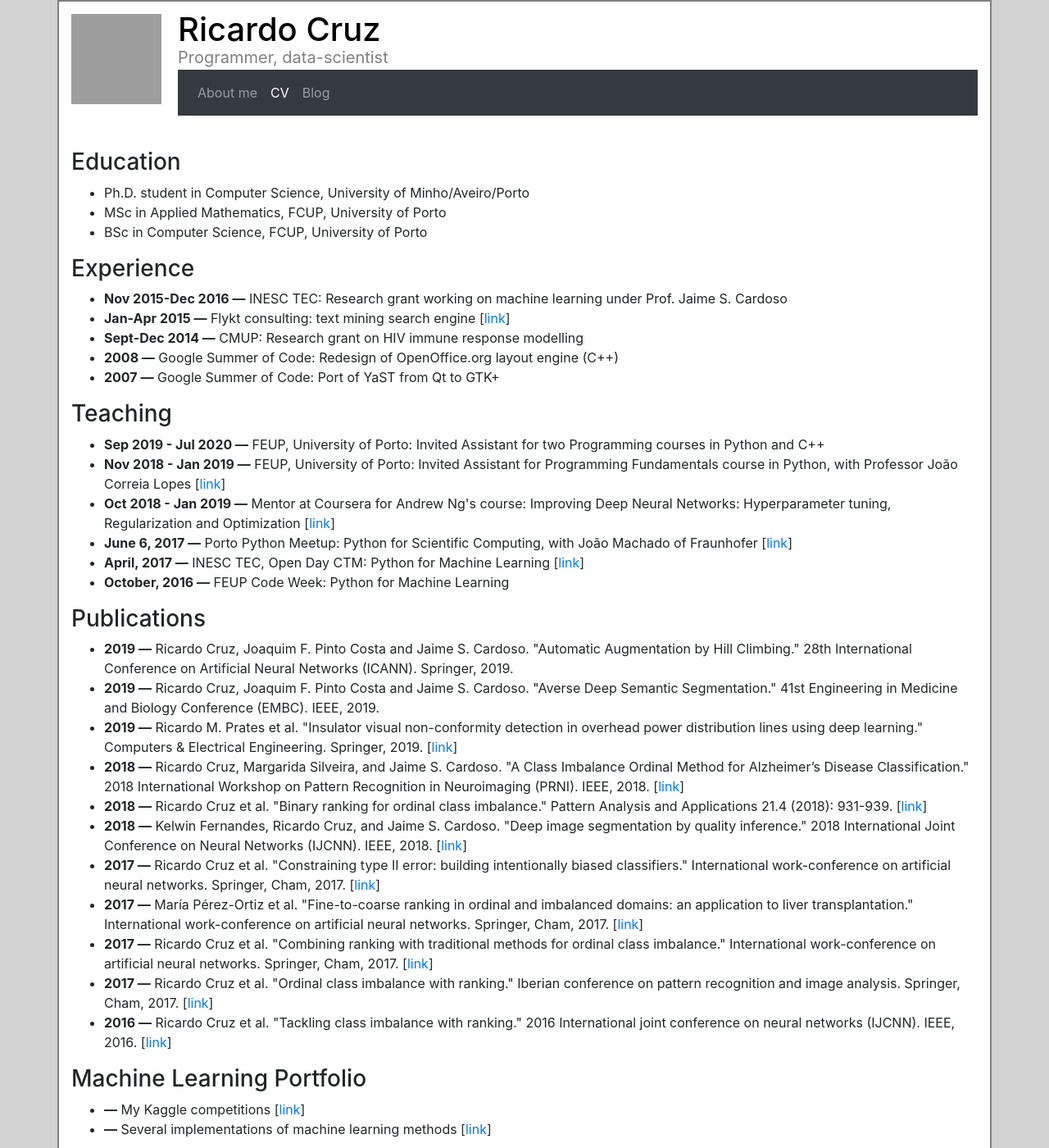
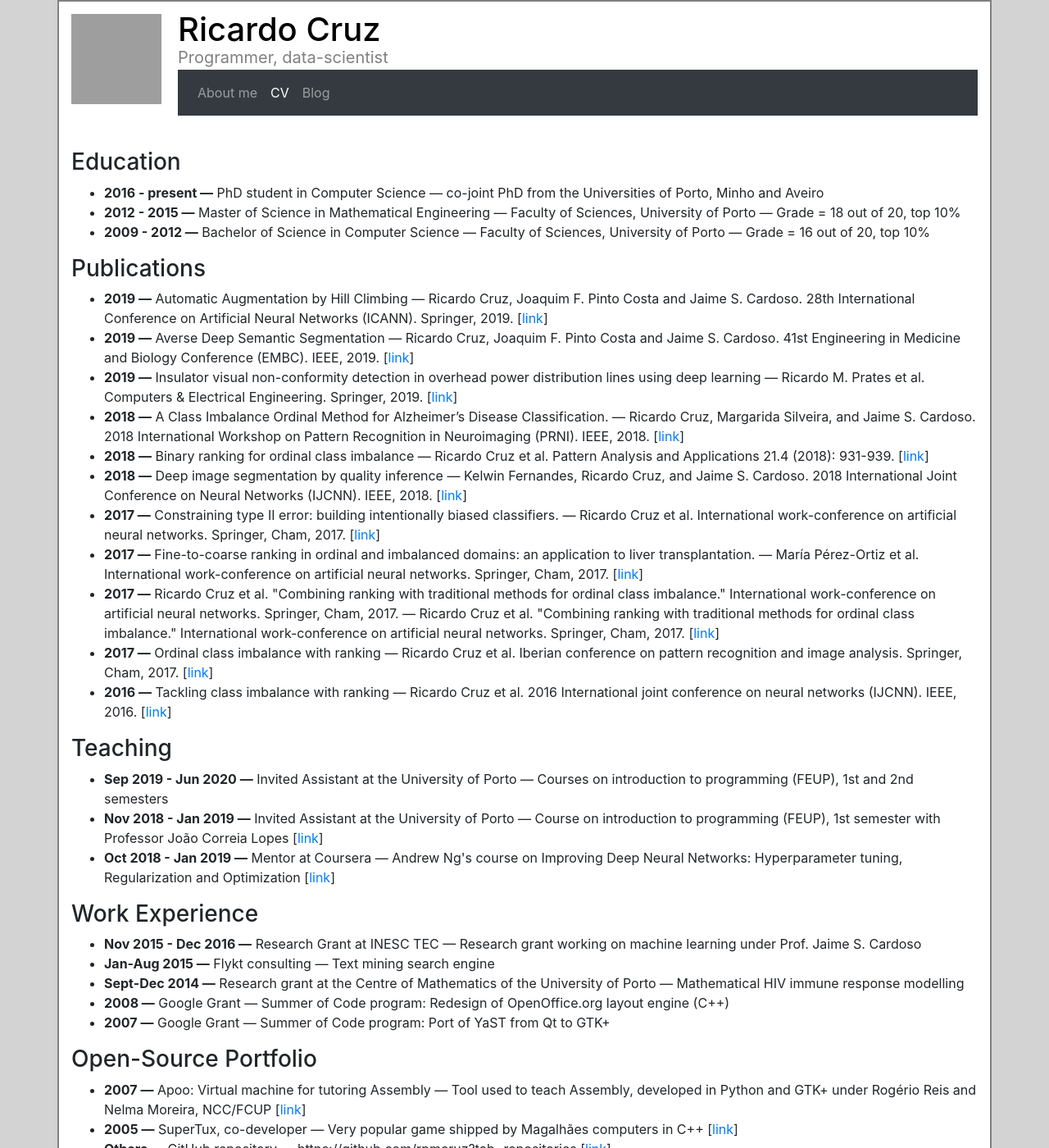
Before and after one commit to rpmcruz/rpmcruz.github.io, a Jekyll site: the page built from cv.html, in a window 1280 px wide and 1400 px high. Shown: the whole window at 82% size. Built offline with Jekyll 4.4.1, drawn with Linux system fonts in a browser that asks for light colours; some of the changed text lies outside the part shown; grey boxes are pictures that could not be loaded.

Commit message:
Updated CV; adding links to two last papers and re-formatted text a little bit.

```diff
--- a/cv.html
+++ b/cv.html
@@ -7,107 +7,87 @@ active: cv
 <h3>Education</h3>
 <ul>
 
-<li>Ph.D. student in Computer Science, University of Minho/Aveiro/Porto</li>
+<li><b>2016 - present &mdash;</b> PhD student in Computer Science &mdash; co-joint PhD from the Universities of Porto, Minho and Aveiro</li>
 
-<li>MSc in Applied Mathematics, FCUP, University of Porto</li>
+<li><b>2012 - 2015 &mdash;</b> Master of Science in Mathematical Engineering &mdash; Faculty of Sciences, University of Porto &mdash; Grade = 18 out of 20, top 10%</li>
 
-<li>BSc in Computer Science, FCUP, University of Porto</li>
+<li><b>2009 - 2012 &mdash;</b> Bachelor of Science in Computer Science &mdash; Faculty of Sciences, University of Porto &mdash; Grade = 16 out of 20, top 10%</li>
 
 </ul>
 
-<h3>Experience</h3>
+<h3>Publications</h3>
 <ul>
 
-<li><b>Nov 2015-Dec 2016 &mdash;</b> INESC TEC: Research grant working on machine learning under Prof. Jaime S. Cardoso</li>
+<li><b>2019 &mdash;</b> Automatic Augmentation by Hill Climbing &mdash; Ricardo Cruz, Joaquim F. Pinto Costa and Jaime S. Cardoso. 28th International Conference on Artificial Neural Networks (ICANN). Springer, 2019. [<a href="https://link.springer.com/chapter/10.1007/978-3-030-30484-3_10">link</a>]</li>
 
-<li><b>Jan-Apr 2015 &mdash;</b> Flykt consulting: text mining search engine [<a href="https://flykt.com">link</a>]</li>
+<li><b>2019 &mdash;</b> Averse Deep Semantic Segmentation &mdash; Ricardo Cruz, Joaquim F. Pinto Costa and Jaime S. Cardoso. 41st Engineering in Medicine and Biology Conference (EMBC). IEEE, 2019. [<a href="https://ieeexplore.ieee.org/abstract/document/8857385">link</a>]</li>
 
-<li><b>Sept-Dec 2014 &mdash;</b> CMUP: Research grant on HIV immune response modelling</li>
+<li><b>2019 &mdash;</b> Insulator visual non-conformity detection in overhead power distribution lines using deep learning &mdash; Ricardo M. Prates et al. Computers & Electrical Engineering. Springer, 2019. [<a href="https://www.sciencedirect.com/science/article/pii/S004579061930967X?dgcid=coauthor">link</a>]</li>
 
-<li><b>2008 &mdash;</b> Google Summer of Code: Redesign of OpenOffice.org layout engine (C++)</li>
+<li><b>2018 &mdash;</b> A Class Imbalance Ordinal Method for Alzheimer’s Disease Classification. &mdash; Ricardo Cruz, Margarida Silveira, and Jaime S. Cardoso. 2018 International Workshop on Pattern Recognition in Neuroimaging (PRNI). IEEE, 2018. [<a href="https://ieeexplore.ieee.org/abstract/document/8423960/">link</a>]</li>
 
-<li><b>2007 &mdash;</b> Google Summer of Code: Port of YaST from Qt to GTK+</li>
+<li><b>2018 &mdash;</b> Binary ranking for ordinal class imbalance &mdash; Ricardo Cruz et al. Pattern Analysis and Applications 21.4 (2018): 931-939. [<a href="https://link.springer.com/epdf/10.1007/s10044-018-0705-4?author_access_token=p2L5jwabAzmA-hENM_mugfe4RwlQNchNByi7wbcMAY42mOH72RPQeb098_tyy79R09eJLVa1A5i0Fl8_sgW1ks0WseTTuEtHZyi1eB8zBX3Z7vgZBxHJZ3x26EzyODMrDn4oUkmT-tVcZK4oD3u4vQ%3D%3D">link</a>]</li>
+
+<li><b>2018 &mdash;</b> Deep image segmentation by quality inference &mdash; Kelwin Fernandes, Ricardo Cruz, and Jaime S. Cardoso. 2018 International Joint Conference on Neural Networks (IJCNN). IEEE, 2018. [<a href="https://ieeexplore.ieee.org/abstract/document/8489696/">link</a>]</li>
+
+<li><b>2017 &mdash;</b> Constraining type II error: building intentionally biased classifiers. &mdash; Ricardo Cruz et al. International work-conference on artificial neural networks. Springer, Cham, 2017. [<a href="https://link.springer.com/chapter/10.1007/978-3-319-59147-6_47">link</a>]</li>
+
+<li><b>2017 &mdash;</b> Fine-to-coarse ranking in ordinal and imbalanced domains: an application to liver transplantation. &mdash; María Pérez-Ortiz et al. International work-conference on artificial neural networks. Springer, Cham, 2017. [<a href="https://link.springer.com/chapter/10.1007/978-3-319-59147-6_45">link</a>]</li>
+
+<li><b>2017 &mdash;</b> Ricardo Cruz et al. "Combining ranking with traditional methods for ordinal class imbalance." International work-conference on artificial neural networks. Springer, Cham, 2017. &mdash; Ricardo Cruz et al. "Combining ranking with traditional methods for ordinal class imbalance." International work-conference on artificial neural networks. Springer, Cham, 2017. [<a href="https://link.springer.com/chapter/10.1007/978-3-319-59147-6_46">link</a>]</li>
+
+<li><b>2017 &mdash;</b> Ordinal class imbalance with ranking &mdash; Ricardo Cruz et al. Iberian conference on pattern recognition and image analysis. Springer, Cham, 2017. [<a href="https://link.springer.com/chapter/10.1007/978-3-319-58838-4_1">link</a>]</li>
+
+<li><b>2016 &mdash;</b> Tackling class imbalance with ranking &mdash; Ricardo Cruz et al. 2016 International joint conference on neural networks (IJCNN). IEEE, 2016. [<a href="http://ieeexplore.ieee.org/abstract/document/7727469/">link</a>]</li>
 
 </ul>
 
 <h3>Teaching</h3>
 <ul>
 
-<li><b>Sep 2019 - Jul 2020 &mdash;</b> FEUP, University of Porto: Invited Assistant for two Programming courses in Python and C++</li>
+<li><b>Sep 2019 - Jun 2020 &mdash;</b> Invited Assistant at the University of Porto &mdash; Courses on introduction to programming (FEUP), 1st and 2nd semesters</li>
 
-<li><b>Nov 2018 - Jan 2019 &mdash;</b> FEUP, University of Porto: Invited Assistant for Programming Fundamentals course in Python, with Professor João Correia Lopes [<a href="https://sigarra.up.pt/feup/en/UCURR_GERAL.FICHA_UC_VIEW?pv_ocorrencia_id=419983">link</a>]</li>
+<li><b>Nov 2018 - Jan 2019 &mdash;</b> Invited Assistant at the University of Porto &mdash; Course on introduction to programming (FEUP), 1st semester with Professor João Correia Lopes [<a href="https://sigarra.up.pt/feup/en/UCURR_GERAL.FICHA_UC_VIEW?pv_ocorrencia_id=419983">link</a>]</li>
 
-<li><b>Oct 2018 - Jan 2019 &mdash;</b> Mentor at Coursera for Andrew Ng's course: Improving Deep Neural Networks: Hyperparameter tuning, Regularization and Optimization [<a href="https://coursera.credly.com/#!/member-badges/14523925">link</a>]</li>
-
-<li><b>June 6, 2017 &mdash;</b> Porto Python Meetup: Python for Scientific Computing, with João Machado of Fraunhofer [<a href="https://www.youtube.com/watch?v=klr1z1EJ1yY">link</a>]</li>
-
-<li><b>April, 2017 &mdash;</b> INESC TEC, Open Day CTM: Python for Machine Learning [<a href="http://bip.inesctec.pt/181/noticia-ev05.html">link</a>]</li>
-
-<li><b>October, 2016 &mdash;</b> FEUP Code Week: Python for Machine Learning</li>
+<li><b>Oct 2018 - Jan 2019 &mdash;</b> Mentor at Coursera &mdash; Andrew Ng's course on Improving Deep Neural Networks: Hyperparameter tuning, Regularization and Optimization [<a href="https://coursera.credly.com/#!/member-badges/14523925">link</a>]</li>
 
 </ul>
 
-<h3>Publications</h3>
+<h3>Work Experience</h3>
 <ul>
 
-<li><b>2019 &mdash;</b> Ricardo Cruz, Joaquim F. Pinto Costa and Jaime S. Cardoso. "Automatic Augmentation by Hill Climbing." 28th International Conference on Artificial Neural Networks (ICANN). Springer, 2019.</li>
+<li><b>Nov 2015 - Dec 2016 &mdash;</b> Research Grant at INESC TEC &mdash; Research grant working on machine learning under Prof. Jaime S. Cardoso</li>
 
-<li><b>2019 &mdash;</b> Ricardo Cruz, Joaquim F. Pinto Costa and Jaime S. Cardoso. "Averse Deep Semantic Segmentation." 41st Engineering in Medicine and Biology Conference (EMBC). IEEE, 2019.</li>
+<li><b>Jan-Aug 2015 &mdash;</b> Flykt consulting &mdash; Text mining search engine</li>
 
-<li><b>2019 &mdash;</b> Ricardo M. Prates et al. "Insulator visual non-conformity detection in overhead power distribution lines using deep learning." Computers & Electrical Engineering. Springer, 2019. [<a href="https://www.sciencedirect.com/science/article/pii/S004579061930967X?dgcid=coauthor">link</a>]</li>
+<li><b>Sept-Dec 2014 &mdash;</b> Research grant at the Centre of Mathematics of the University of Porto &mdash; Mathematical HIV immune response modelling</li>
 
-<li><b>2018 &mdash;</b> Ricardo Cruz, Margarida Silveira, and Jaime S. Cardoso. "A Class Imbalance Ordinal Method for Alzheimer’s Disease Classification." 2018 International Workshop on Pattern Recognition in Neuroimaging (PRNI). IEEE, 2018. [<a href="https://ieeexplore.ieee.org/abstract/document/8423960/">link</a>]</li>
+<li><b>2008 &mdash;</b> Google Grant &mdash; Summer of Code program: Redesign of OpenOffice.org layout engine (C++)</li>
 
-<li><b>2018 &mdash;</b> Ricardo Cruz et al. "Binary ranking for ordinal class imbalance." Pattern Analysis and Applications 21.4 (2018): 931-939. [<a href="https://link.springer.com/epdf/10.1007/s10044-018-0705-4?author_access_token=p2L5jwabAzmA-hENM_mugfe4RwlQNchNByi7wbcMAY42mOH72RPQeb098_tyy79R09eJLVa1A5i0Fl8_sgW1ks0WseTTuEtHZyi1eB8zBX3Z7vgZBxHJZ3x26EzyODMrDn4oUkmT-tVcZK4oD3u4vQ%3D%3D">link</a>]</li>
-
-<li><b>2018 &mdash;</b> Kelwin Fernandes, Ricardo Cruz, and Jaime S. Cardoso. "Deep image segmentation by quality inference." 2018 International Joint Conference on Neural Networks (IJCNN). IEEE, 2018. [<a href="https://ieeexplore.ieee.org/abstract/document/8489696/">link</a>]</li>
-
-<li><b>2017 &mdash;</b> Ricardo Cruz et al. "Constraining type II error: building intentionally biased classifiers." International work-conference on artificial neural networks. Springer, Cham, 2017. [<a href="https://link.springer.com/chapter/10.1007/978-3-319-59147-6_47">link</a>]</li>
-
-<li><b>2017 &mdash;</b> María Pérez-Ortiz et al. "Fine-to-coarse ranking in ordinal and imbalanced domains: an application to liver transplantation." International work-conference on artificial neural networks. Springer, Cham, 2017. [<a href="https://link.springer.com/chapter/10.1007/978-3-319-59147-6_45">link</a>]</li>
-
-<li><b>2017 &mdash;</b> Ricardo Cruz et al. "Combining ranking with traditional methods for ordinal class imbalance." International work-conference on artificial neural networks. Springer, Cham, 2017. [<a href="https://link.springer.com/chapter/10.1007/978-3-319-59147-6_46">link</a>]</li>
-
-<li><b>2017 &mdash;</b> Ricardo Cruz et al. "Ordinal class imbalance with ranking." Iberian conference on pattern recognition and image analysis. Springer, Cham, 2017. [<a href="https://link.springer.com/chapter/10.1007/978-3-319-58838-4_1">link</a>]</li>
-
-<li><b>2016 &mdash;</b> Ricardo Cruz et al. "Tackling class imbalance with ranking." 2016 International joint conference on neural networks (IJCNN). IEEE, 2016. [<a href="http://ieeexplore.ieee.org/abstract/document/7727469/">link</a>]</li>
+<li><b>2007 &mdash;</b> Google Grant &mdash; Summer of Code program: Port of YaST from Qt to GTK+</li>
 
 </ul>
 
-
-<h3>Machine Learning Portfolio</h3>
+<h3>Open-Source Portfolio</h3>
 <ul>
 
-<li><b> &mdash;</b> My Kaggle competitions [<a href="https://www.kaggle.com/rpmcruz">link</a>]</li>
+<li><b>2007 &mdash;</b> Apoo: Virtual machine for tutoring Assembly &mdash; Tool used to teach Assembly, developed in Python and GTK+ under Rogério Reis and Nelma Moreira, NCC/FCUP [<a href="http://www.ncc.up.pt/Apoo/">link</a>]</li>
 
-<li><b> &mdash;</b> Several implementations of machine learning methods [<a href="https://github.com/rpmcruz/machine-learning">link</a>]</li>
+<li><b>2005 &mdash;</b> SuperTux, co-developer &mdash; Very popular game shipped by Magalhães computers in C++ [<a href="https://supertux.github.io/">link</a>]</li>
 
-</ul>
-
-<h3>Selected Portfolio</h3>
-<ul>
-
-<li><b>2015 &mdash;</b> Java Android games (Java/Android SDK) [<a href="https://play.google.com/store/apps/developer?id=Ricardo+Magalh%C3%A3es+Cruz">link</a>]</li>
-
-<li><b>2009 &mdash;</b> Simple RSS reader (C++ and GTK) [<a href="http://www.omgubuntu.co.uk/2009/06/eatfeed-simple-desktop-rss-reader">link</a>]</li>
-
-<li><b>2008 &mdash;</b> GTK4Qt: Qt style mimetizing GTK+ (C++) [<a href="http://gtk4qt.sourceforge.net/">link</a>]</li>
-
-<li><b>2007 &mdash;</b> Apoo v2: Virtual machine for tutoring Assembly (developed in Python and GTK+) under Rogério Reis e Nelma Moreira (FCUP) [<a href="http://www.ncc.up.pt/Apoo/">link</a>]</li>
-
-<li><b>2005 &mdash;</b> SuperTux, co-author: very popular game shipped by Magalhães computers (C++) [<a href="https://supertux.github.io/">link</a>]</li>
+<li><b>Others &mdash;</b> GitHub repository &mdash; https://github.com/rpmcruz?tab=repositories [<a href="https://github.com/rpmcruz?tab=repositories">link</a>]</li>
 
 </ul>
 
 <h3>Skills</h3>
 <ul>
 
-<li><b>Technical &mdash;</b> Programming (C, C++, Java desktop and Android, Python, R, Matlab, SQL), Applied Mathematics (data mining, statistics, modeling, optimization, agent-based systems)</li>
+<li><b>Technical &mdash;</b> Programming &mdash; C, C++, Java desktop and Android, Python, R, Matlab, SQL</li>
 
-<li><b>Soft &mdash;</b> 2013 fundraising coordinator for EBEC competion (FEUP); 2014 head of the organization committee for the International Conference DGS III http://www.fc.up.pt/dgsiii/</li>
+<li><b> &mdash;</b> Applied Mathematics &mdash; Data mining, statistics, modeling, optimization, agent-based systems</li>
 
-<li><b>Courses &mdash;</b> 2014 Coursera/Stanford Machine Learning; 2013 INESC agent-based modeling with NetLogo; 2013 BEST Novi Sad on cryptography</li>
+<li><b>Soft skills &mdash;</b> 2014 International Conference DGS III &mdash; President of the organization committee</li>
 
-<li><b>Languages &mdash;</b> Portuguese (native), English (B2)</li>
+<li><b> &mdash;</b> 2015 EBEC Competition at FEUP &mdash; Fundraising coordinator</li>
 
 </ul>
```
